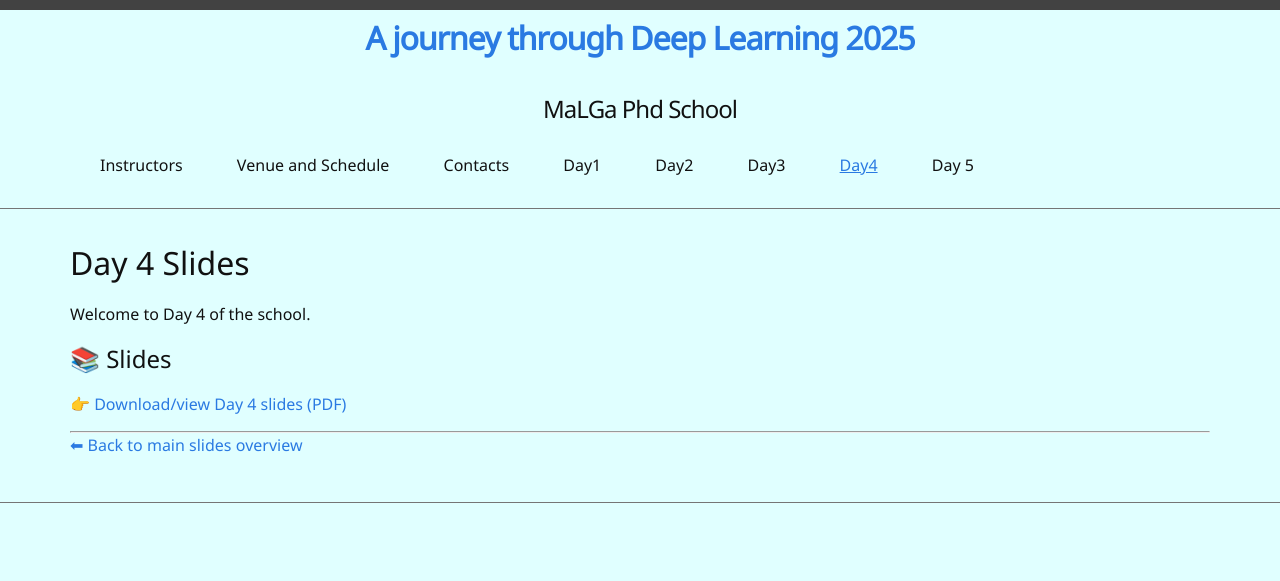
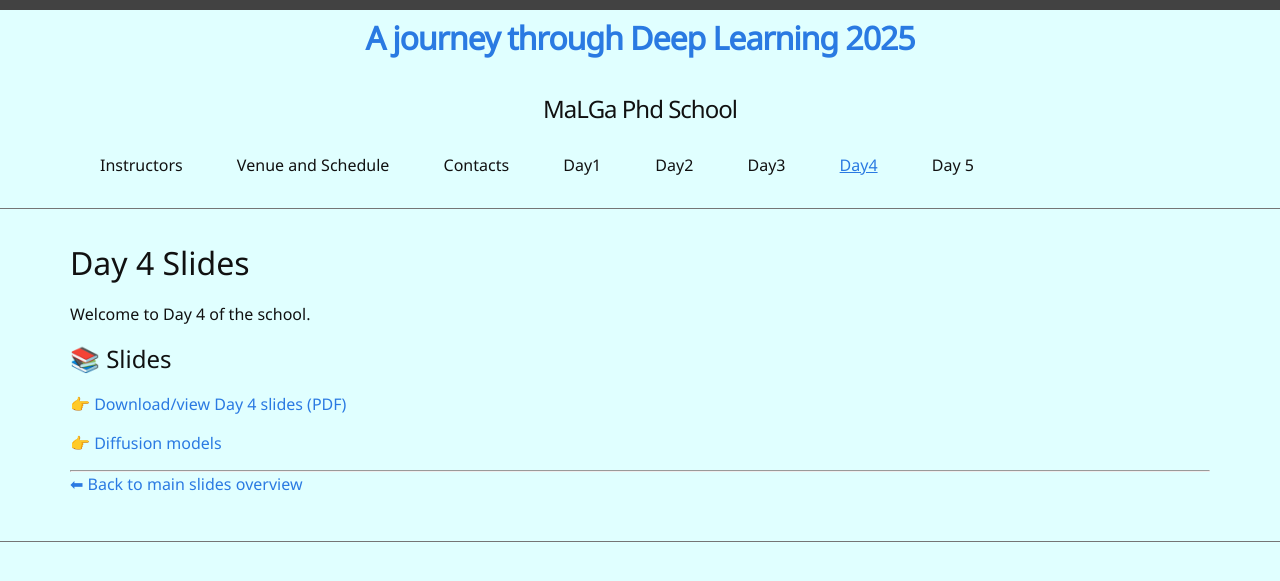
Before and after one commit to A-Journey-through-Deep-Learning/2025, a Jekyll site: the page built from Day4.md, in a window 1280 px wide. Shown: the top 581 px of the page. Built offline with Jekyll 4.4.1, drawn with Linux system fonts in a browser that asks for light colours.

Commit message:
Update Day4.md

```diff
--- a/Day4.md
+++ b/Day4.md
@@ -12,6 +12,8 @@ Welcome to Day 4 of the school.
 
 👉 [Download/view Day 4 slides (PDF)](slide_day_1.pdf)
 
+👉 [Diffusion models](/Slides/06_Diffusion_models.pdf)
+
 
 ---
 
```
